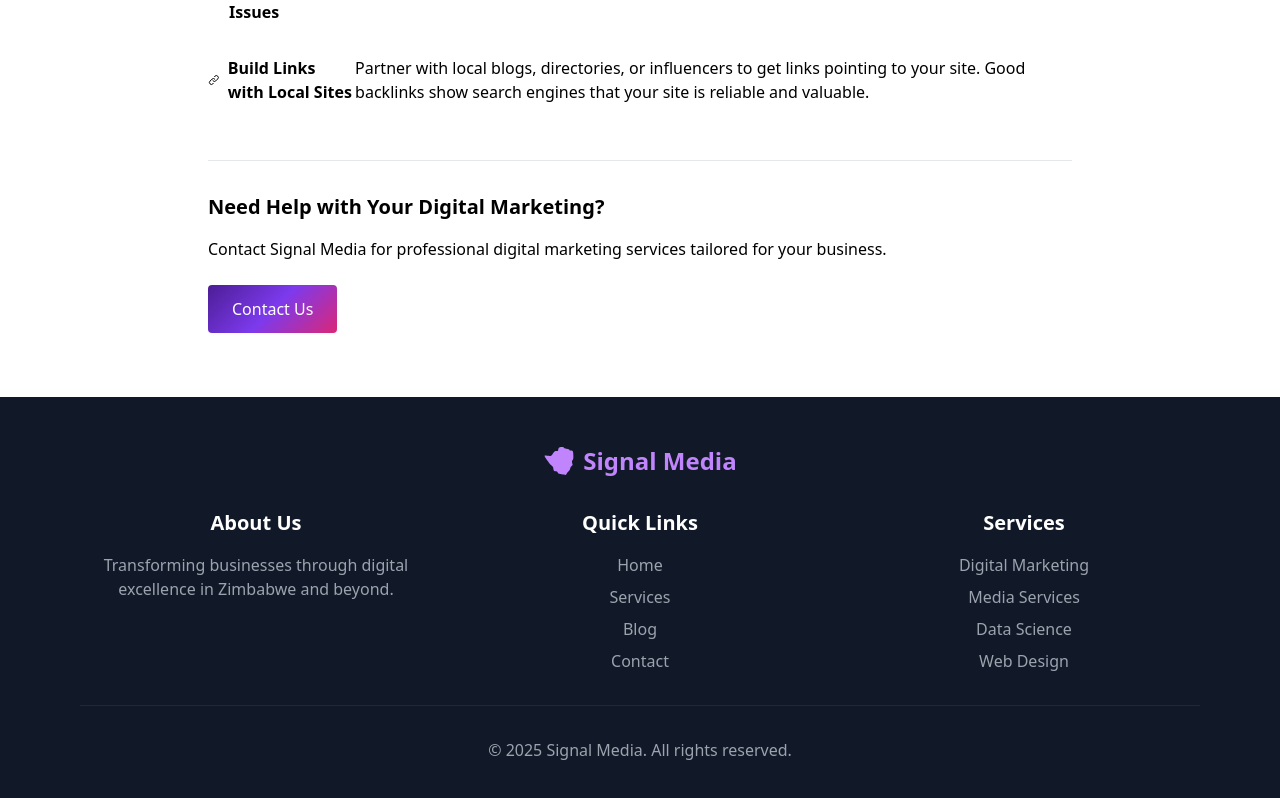
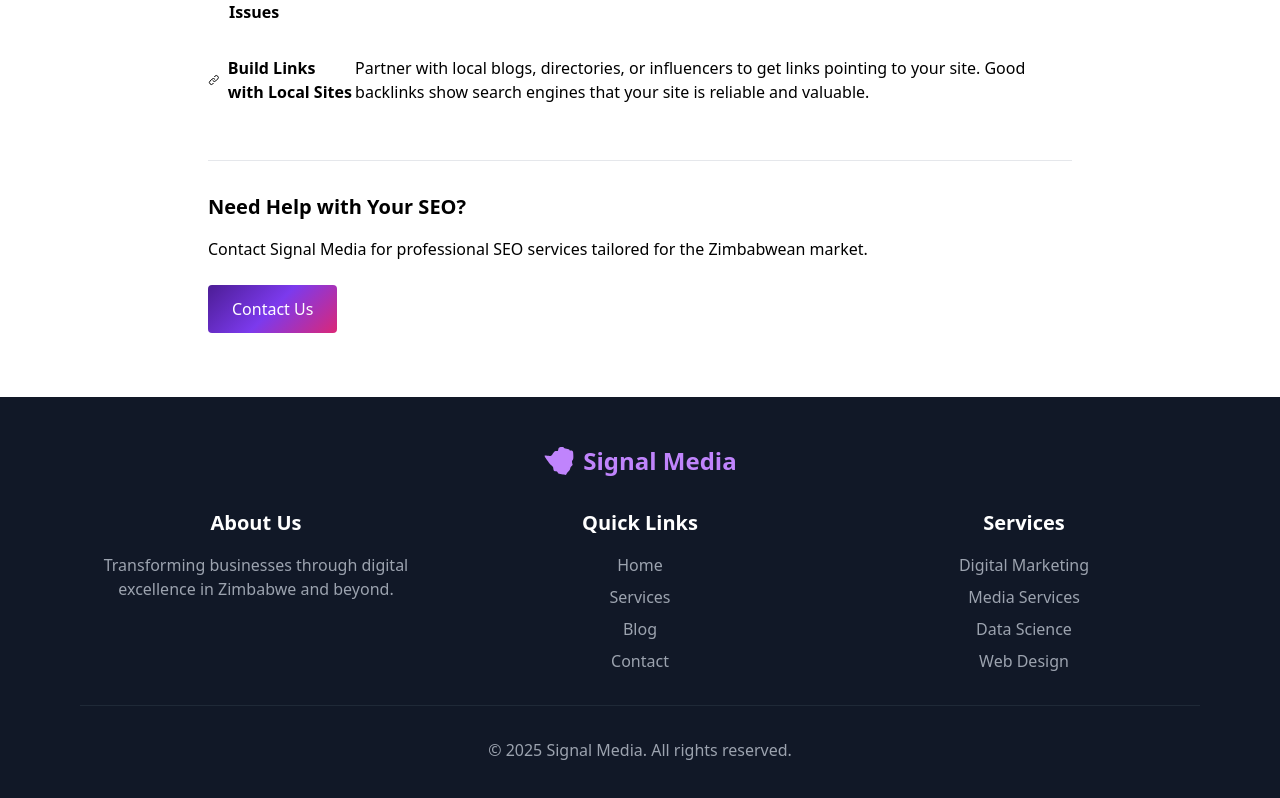
Before and after one commit to alaricjames/signal-media-project, a React (Vite) app: page /blog/why-seo-matters-harare in a window 1280 px wide. Shown: the part 1408-2206 px from the top of the page. Built offline with nearby package versions, Linux system fonts and the light colour scheme.

Commit message:
formatting

```diff
--- a/src/pages/BlogPost.jsx
+++ b/src/pages/BlogPost.jsx
@@ -118,8 +118,22 @@ const BlogPost = () => {
       </div>
 
       <div className="mt-12 pt-8 border-t">
-        <h3 className="text-xl font-bold mb-4">Need Help with Your Digital Marketing?</h3>
-        <p className="mb-6">Contact Signal Media for professional digital marketing services tailored for your business.</p>
+        <h3 className="text-xl font-bold mb-4">
+          {post.slug.includes('seo')
+            ? "Need Help with Your SEO?"
+            : post.slug.includes('social-media')
+              ? "Need Help with Your Social Media Marketing?"
+              : "Need Help with Your Digital Marketing?"
+          }
+        </h3>
+        <p className="mb-6">
+          {post.slug.includes('seo')
+            ? "Contact Signal Media for professional SEO services tailored for the Zimbabwean market."
+            : post.slug.includes('social-media')
+              ? "Contact Signal Media for professional social media marketing services to grow your brand."
+              : "Contact Signal Media for professional digital marketing services tailored for your business."
+          }
+        </p>
         <Link to="/#contact" className="gradient-bg text-white px-6 py-3 rounded hover:opacity-90 inline-block">
           Contact Us
         </Link>
```
